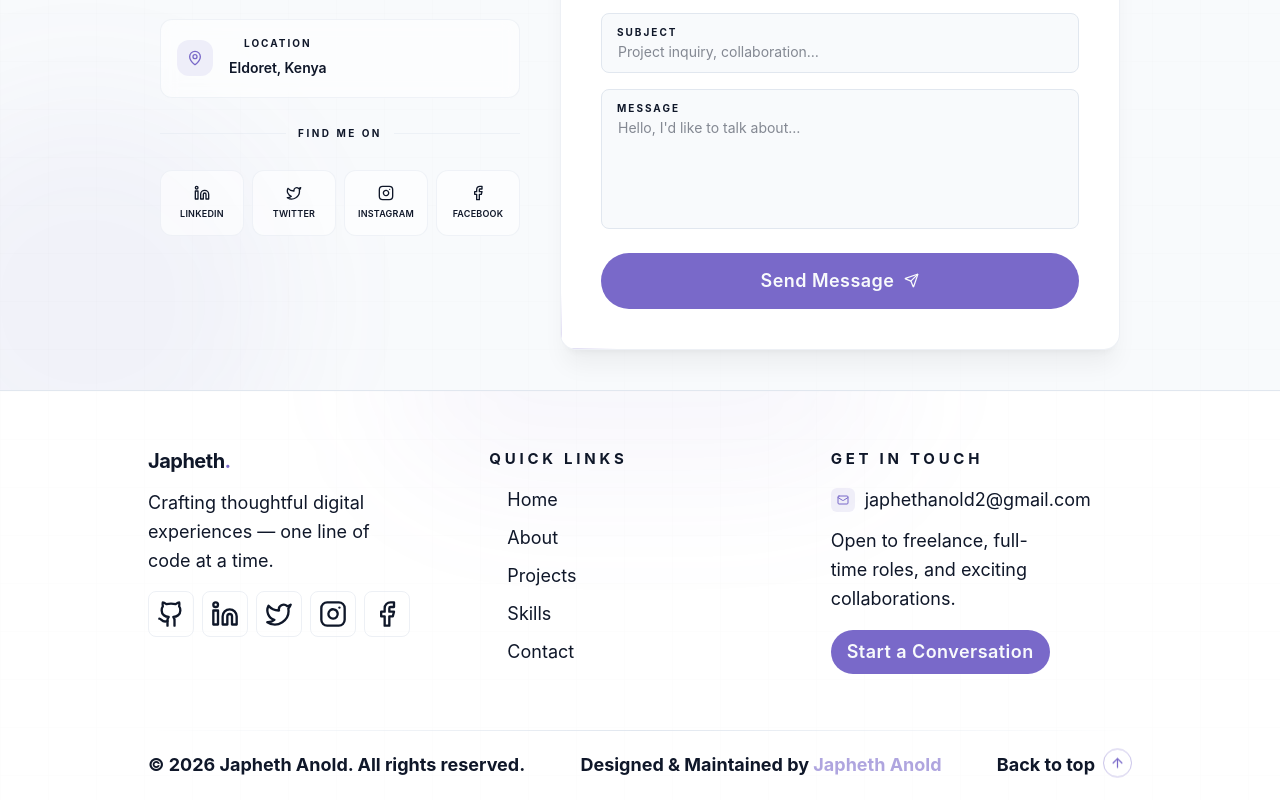
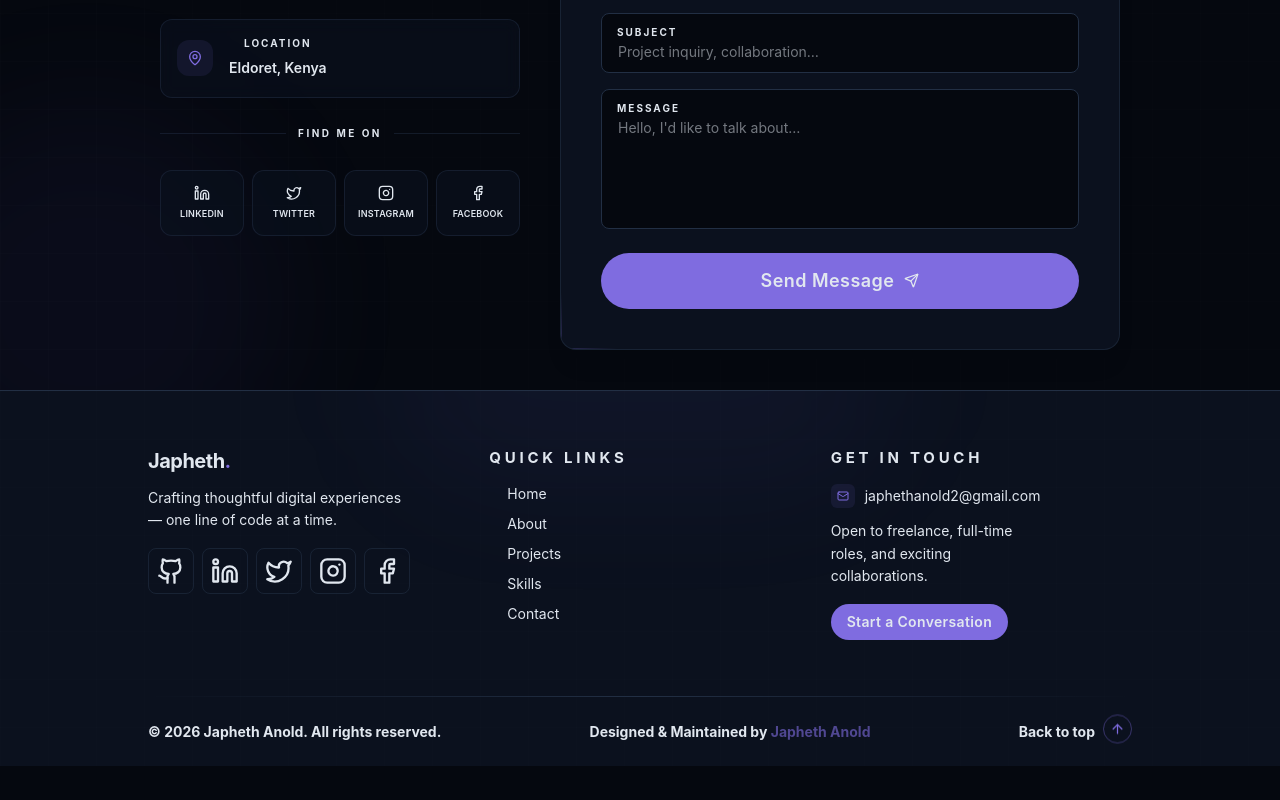
Before and after one commit to JNOLLY331/Serverless-portfolio, a React (Vite) app in the folder portfolio-app/: page / in a window 1280 px wide. Shown: the part 3673-4473 px from the top of the page. After the commit the page ends 4439 px from the top, so only its background shows below. Built offline with nearby package versions, Linux system fonts and the light colour scheme.

Commit message:
version3

```diff
--- a/portfolio-app/src/components/Footer.jsx
+++ b/portfolio-app/src/components/Footer.jsx
@@ -32,7 +32,7 @@ export const Footer = () => {
   const year = new Date().getFullYear();
 
   return (
-    <footer className="relative bg-card border-t border-border overflow-hidden text-lg">
+    <footer className="relative bg-card border-t border-border overflow-hidden text-sm">
 
       {/* ── Decorative background ── */}
       <div aria-hidden className="pointer-events-none absolute inset-0 overflow-hidden">
@@ -59,7 +59,7 @@ export const Footer = () => {
                 Japheth<span className="text-primary">.</span>
               </span>
             </a>
-            <p className="text-lg text-muted-foreground leading-relaxed max-w-[260px]">
+            <p className="text-sm text-muted-foreground leading-relaxed max-w-[260px]">
               Crafting thoughtful digital experiences — one line of code at a time.
             </p>
             {/* Socials */}
@@ -91,14 +91,14 @@ export const Footer = () => {
                   {/* Mobile pill */}
                   <a
                     href={href}
-                    className="md:hidden inline-flex px-3 py-1.5 rounded-full border border-border/50 text-lg font-medium text-muted-foreground hover:text-primary hover:border-primary/40 hover:bg-primary/5 transition-all duration-200"
+                    className="md:hidden inline-flex px-3 py-1.5 rounded-full border border-border/50 text-sm font-medium text-muted-foreground hover:text-primary hover:border-primary/40 hover:bg-primary/5 transition-all duration-200"
                   >
                     {label}
                   </a>
                   {/* Desktop list item */}
                   <a
                     href={href}
-                    className="hidden md:flex items-center gap-1.5 text-lg text-muted-foreground hover:text-primary transition-colors duration-200 group"
+                    className="hidden md:flex items-center gap-1.5 text-sm text-muted-foreground hover:text-primary transition-colors duration-200 group"
                   >
                     <span className="h-px w-3 bg-primary/40 opacity-0 group-hover:opacity-100 transition-all duration-200" />
                     {label}
@@ -116,19 +116,19 @@ export const Footer = () => {
             <div className="space-y-3 flex flex-col items-center md:items-start">
               <a
                 href="mailto:japhethanold2@gmail.com"
-                className="inline-flex items-center gap-2.5 text-lg text-muted-foreground hover:text-primary transition-colors duration-200 group"
+                className="inline-flex items-center gap-2.5 text-sm text-muted-foreground hover:text-primary transition-colors duration-200 group"
               >
                 <div className="shrink-0 p-1.5 rounded-md bg-primary/10 group-hover:bg-primary/20 transition-colors duration-200">
                   <Mail className="h-3 w-3 text-primary" />
                 </div>
-                <span className="text-lg sm:text-lg break-all">japhethanold2@gmail.com</span>
+                <span className="text-sm sm:text-sm break-all">japhethanold2@gmail.com</span>
               </a>
-              <p className="text-lg text-muted-foreground/60 leading-relaxed max-w-[220px]">
+              <p className="text-sm text-muted-foreground/60 leading-relaxed max-w-[220px]">
                 Open to freelance, full-time roles, and exciting collaborations.
               </p>
               <a
                 href="#contact"
-                className="cosmic-button inline-flex items-center gap-2 px-4 py-2 text-lg font-semibold tracking-wide mt-1"
+                className="cosmic-button inline-flex items-center gap-2 px-4 py-2 text-sm font-semibold tracking-wide mt-1"
               >
                 Start a Conversation
               </a>
@@ -147,7 +147,7 @@ export const Footer = () => {
           <a
             href="#hero"
             aria-label="Back to top"
-            className="group flex items-center gap-2 text-lg text-muted-foreground hover:text-primary transition-colors duration-200 order-1 sm:order-3"
+            className="group flex items-center gap-2 text-sm text-muted-foreground hover:text-primary transition-colors duration-200 order-1 sm:order-3"
           >
             <span className="font-bold">Back to top</span>
             <div className="p-1.5 animate-bounce font-bold text-primary/60 rounded-full border border-border/60 group-hover:border-primary/40 border-primary/40 group-hover:bg-primary/10 transition-all duration-200">
@@ -158,12 +158,12 @@ export const Footer = () => {
             </div>
           </a>
 
-          <p className="text-lg text-muted-foreground/40 order-2 text-center font-bold">
+          <p className="text-sm text-muted-foreground/40 order-2 text-center font-bold">
             Designed &amp; Maintained by{" "}
             <span className="text-primary/60 font-bold">Japheth Anold</span>
           </p>
 
-          <p className="text-lg font-bold text-muted-foreground/50 text-center order-3 sm:order-1">
+          <p className="text-sm font-bold text-muted-foreground/50 text-center order-3 sm:order-1">
             &copy; {year} Japheth Anold. All rights reserved.
           </p>
 
--- a/portfolio-app/src/components/ToggleTheme.jsx
+++ b/portfolio-app/src/components/ToggleTheme.jsx
@@ -2,18 +2,21 @@ import { Moon, Sun } from "lucide-react";
 import { useEffect, useState } from "react";
 import { cn } from "@/lib/utils";
 
-
 export const ToggleTheme = () => {
-  const [isDarkMode, setIsDarkMode] = useState(false);
+  // 1. Set initial state to true for dark mode
+  const [isDarkMode, setIsDarkMode] = useState(true);
 
   useEffect(() => {
     const storedTheme = localStorage.getItem("theme");
+    // 2. Check if user specifically requested 'light', otherwise default to dark
     if (storedTheme === "light") {
       setIsDarkMode(false);
-      document.documentElement.classList.add("light");
+      document.documentElement.classList.remove("dark");
     } else {
+      // This covers 'dark' or no stored theme at all
+      setIsDarkMode(true);
+      document.documentElement.classList.add("dark");
       localStorage.setItem("theme", "dark");
-      setIsDarkMode(true);
     }
   }, []);
 
```
